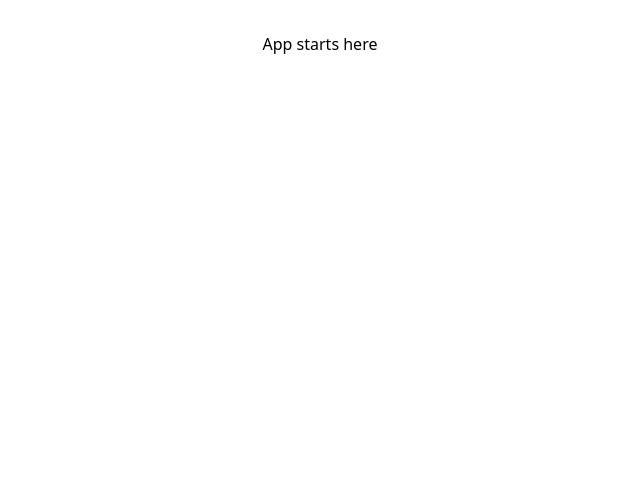
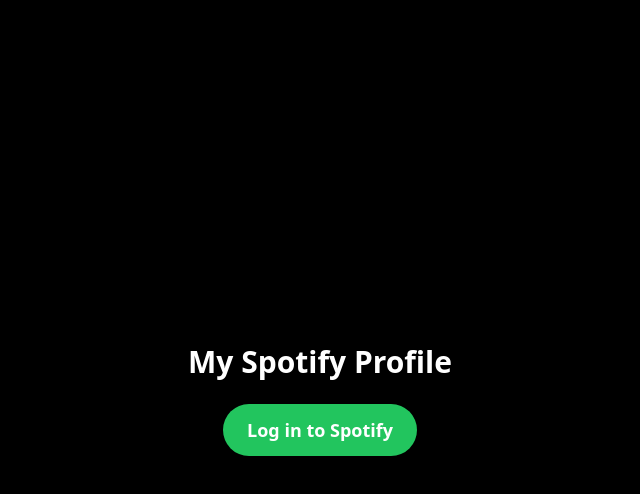
Before and after one commit to bismarkagyare/my-spotify, a React (Vite) app in the folder client/: page /login in a window 1280 px wide. Shown: the top 494 px of the page, without its empty margins (320-960 px from the left). Built offline with nearby package versions, Linux system fonts and the light colour scheme.

Commit message:
add a dashboard route

```diff
--- a/client/src/App.tsx
+++ b/client/src/App.tsx
@@ -1,12 +1,20 @@
-import './App.css'
+//import "./App.css";
+import { BrowserRouter as Router, Routes, Route, Navigate } from "react-router-dom";
+import Login from "./components/Login";
+import Callback from "./components/Callback";
+import Dashboard from "./components/Dashboard";
 
 function App() {
-
   return (
-    <div>
-      <h1>App starts here</h1>
-    </div>
-  )
+    <Router>
+      <Routes>
+        <Route path="/" element={<Navigate to={"/login"} />} />
+        <Route path="/login" element={<Login />} />
+        <Route path="/callback" element={<Callback />} />
+        <Route path="/dashboard" element={<Dashboard/>}/>
+      </Routes>
+    </Router>
+  );
 }
 
-export default App
+export default App;
```
